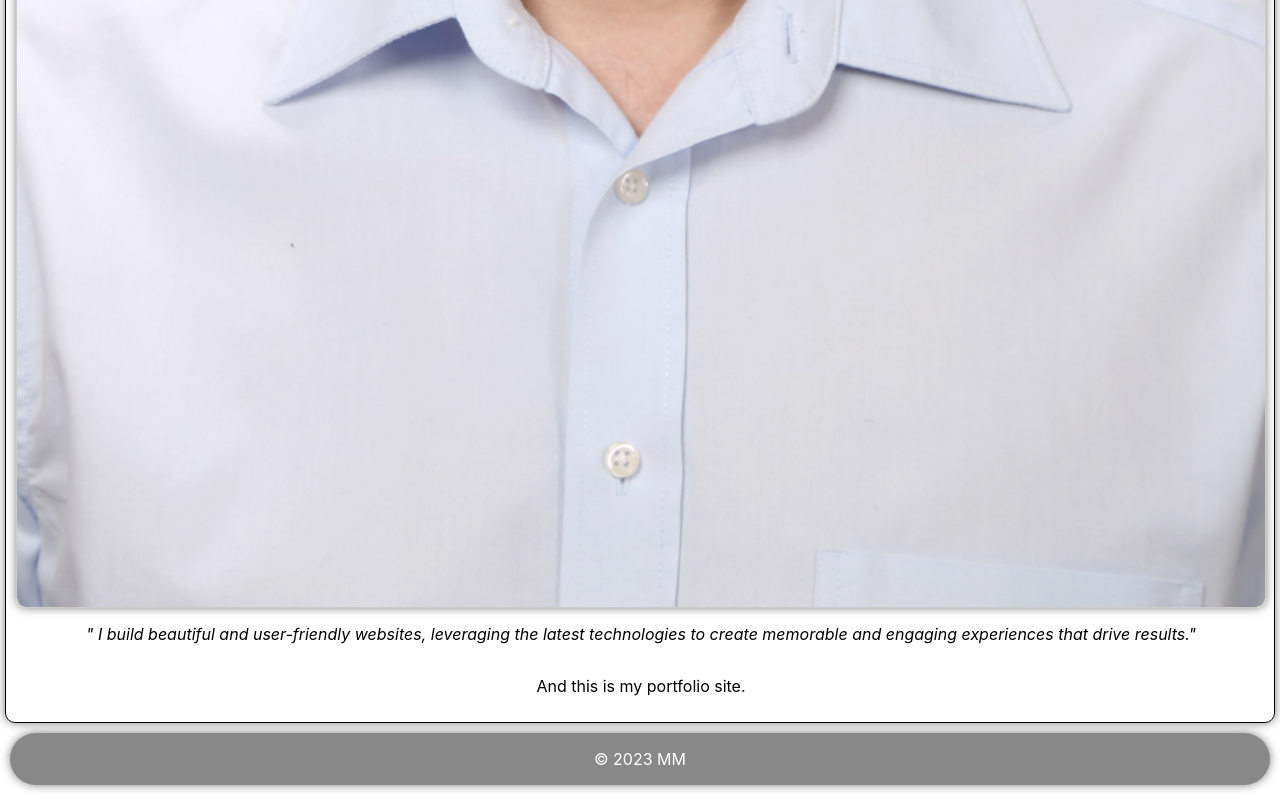
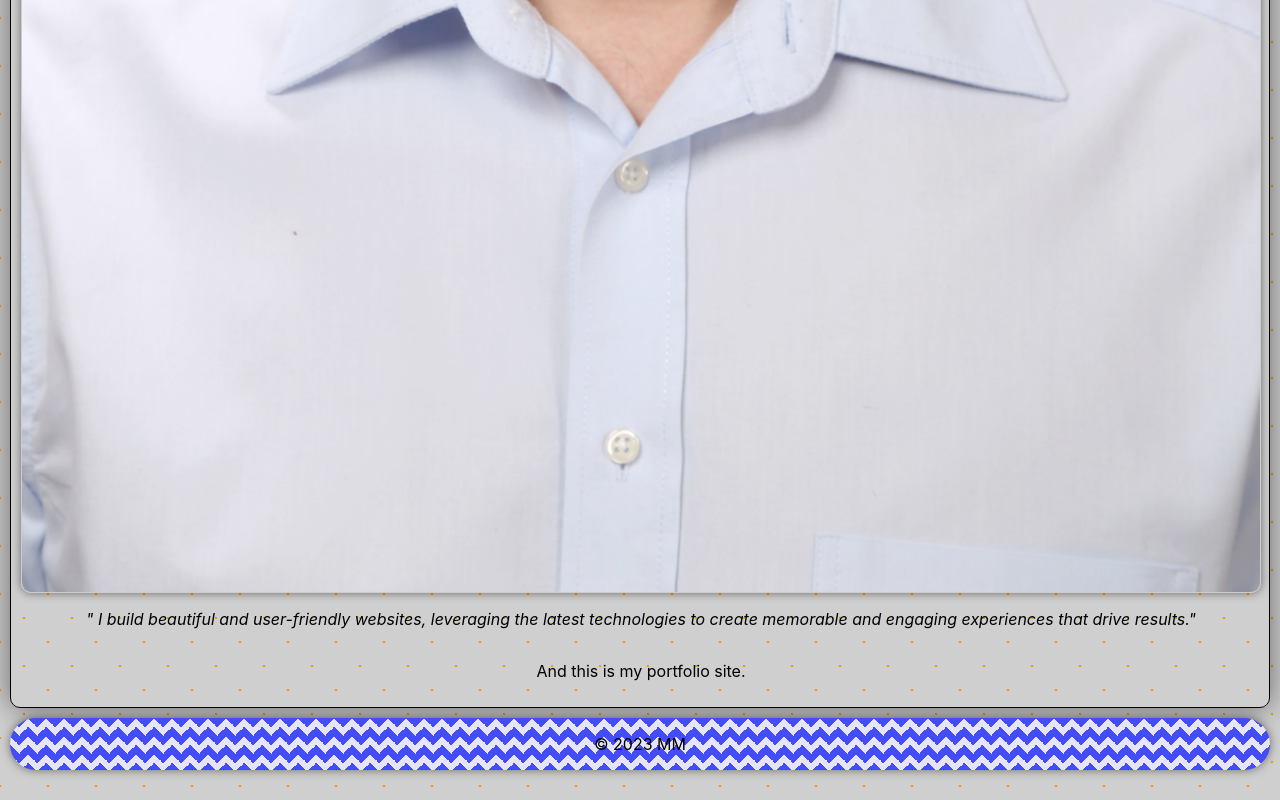
Before and after one commit to MichalMatu/Portfolio_React, a React (Create React App) app: page /#/ in a window 1280 px wide. Shown: the part 1422-2222 px from the top of the page. Built offline with nearby package versions, Linux system fonts and the light colour scheme.

Commit message:
added styles and fixed css

```diff
--- a/src/index.css
+++ b/src/index.css
@@ -5,6 +5,11 @@ body {
     sans-serif;
   -webkit-font-smoothing: antialiased;
   -moz-osx-font-smoothing: grayscale;
+  background-color: #cfcfcf;
+  opacity: 1;
+  background-image: radial-gradient(#e6a000 1.2000000000000002px, transparent 1.2000000000000002px), radial-gradient(#e6a000 1.2000000000000002px, #cfcfcf 1.2000000000000002px);
+  background-size: 48px 48px;
+  background-position: 0 0, 24px 24px;
 }
 
 code {
@@ -48,6 +53,9 @@ header {
   box-shadow: 0 2px 4px rgba(0, 0, 0, 0.8);
   border-radius: 40px;
   margin: 10px 10px 10px 10px;
+  background-color: #3700d5;
+  opacity: 1;
+  background-image: repeating-radial-gradient(circle at 0 0, transparent 0, #3700d5 4px), repeating-linear-gradient(#62000055, #620000);
 }
 
 h1 {
@@ -86,10 +94,16 @@ h1 {
   align-items: center;
   padding: 0 20px;
   background-color: #888;
-  color: #fff;
+  color: #000000;
   box-shadow: 0 0 10px rgba(0, 0, 0, 0.5);
   border-radius: 40px;
-  margin: 10px 10px 10px 10px;
+  margin: 10px 10px 30px 10px;
+  background-color: #e5e5f7;
+  opacity: 1;
+  background-image: linear-gradient(135deg, #444cf7 25%, transparent 25%), linear-gradient(225deg, #444cf7 25%, transparent 25%), linear-gradient(45deg, #444cf7 25%, transparent 25%), linear-gradient(315deg, #444cf7 25%, #e5e5f7 25%);
+  background-position: 9px 0, 9px 0, 0 0, 0 0;
+  background-size: 18px 18px;
+  background-repeat: repeat;
 }
 
 .statement {
@@ -115,15 +129,17 @@ a.active {
   text-shadow: 0 0 1px #000000;
 }
 
-.projects, .home_page, .contact   {
+.projects,
+.home_page,
+.contact {
   display: flex;
   flex-wrap: wrap;
   justify-content: center;
   align-items: center;
   border: #000000 1px solid;
-  box-shadow: 0 0 10px rgba(0, 0, 0, 0.5);
+  box-shadow: 0 0 30px rgba(0, 0, 0, 0.5);
   padding: 10px;
-  margin: 5px;
+  margin: 10px;
   margin-top: 10px;
   margin-bottom: 10px;
   -webkit-border-radius: 10px;
@@ -148,6 +164,7 @@ a.active {
   text-decoration: none;
   color: #000000;
 }
+
 a:hover {
   color: #000000;
   text-shadow: 0 0 1px #000000;
@@ -163,18 +180,17 @@ form {
 }
 
 button {
-  background-color: #888;
-  color: #fff;
+  background: none;
   border: none;
-  border-radius: 40px;
-  padding: 10px;
-  box-shadow: 0 0 10px rgba(0, 0, 0, 0.5);
+  padding: 0;
   cursor: pointer;
+  color: #000000;
+  font-size: 1em;
+
 }
 
 button:hover {
-  background-color: #000000;
-  color: #fff;
+  color: #000000;
   text-shadow: 0 0 1px #000000;
 }
 
@@ -184,6 +200,11 @@ input {
   padding: 10px;
   box-shadow: 0 0 10px rgba(0, 0, 0, 0.5);
   width: 300px;
+
+  background-color: #f3f3f3;
+  opacity: 1;
+  background: repeating-linear-gradient(45deg, #fcdfd9, #fcdfd9 3px, #f3f3f3 3px, #f3f3f3 15px);
+
 }
 
 textarea {
@@ -193,6 +214,9 @@ textarea {
   box-shadow: 0 0 10px rgba(0, 0, 0, 0.5);
   height: 100px;
   width: 300px;
+  background-color: #f3f3f3;
+  opacity: 1;
+  background: repeating-linear-gradient(-45deg, #fcdfd9, #fcdfd9 3px, #f3f3f3 3px, #f3f3f3 15px);
 }
 
 .cards button {
@@ -219,3 +243,42 @@ textarea {
   width: 80%;
   height: auto;
 }
+
+
+@media screen and (max-width: 400px) {
+  input {
+    border: none;
+    border-radius: 10px;
+    padding: 10px;
+    box-shadow: 0 0 10px rgba(0, 0, 0, 0.5);
+    width: 250px;
+  }
+
+  textarea {
+    border: none;
+    border-radius: 10px;
+    padding: 10px;
+    box-shadow: 0 0 10px rgba(0, 0, 0, 0.5);
+    height: 100px;
+    width: 250px;
+  }
+}
+
+@media screen and (max-width: 340px) {
+  input {
+    border: none;
+    border-radius: 10px;
+    padding: 10px;
+    box-shadow: 0 0 10px rgba(0, 0, 0, 0.5);
+    width: 200px;
+  }
+
+  textarea {
+    border: none;
+    border-radius: 10px;
+    padding: 10px;
+    box-shadow: 0 0 10px rgba(0, 0, 0, 0.5);
+    height: 100px;
+    width: 200px;
+  }
+}
```
